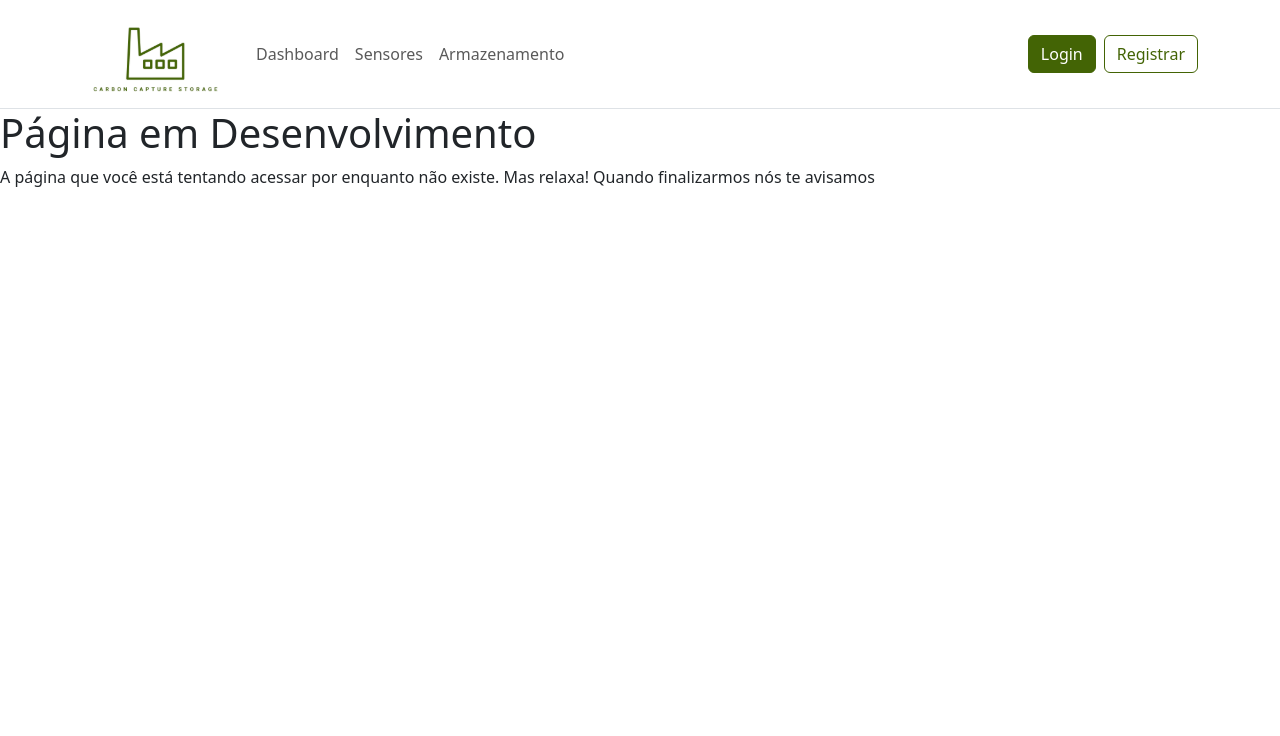
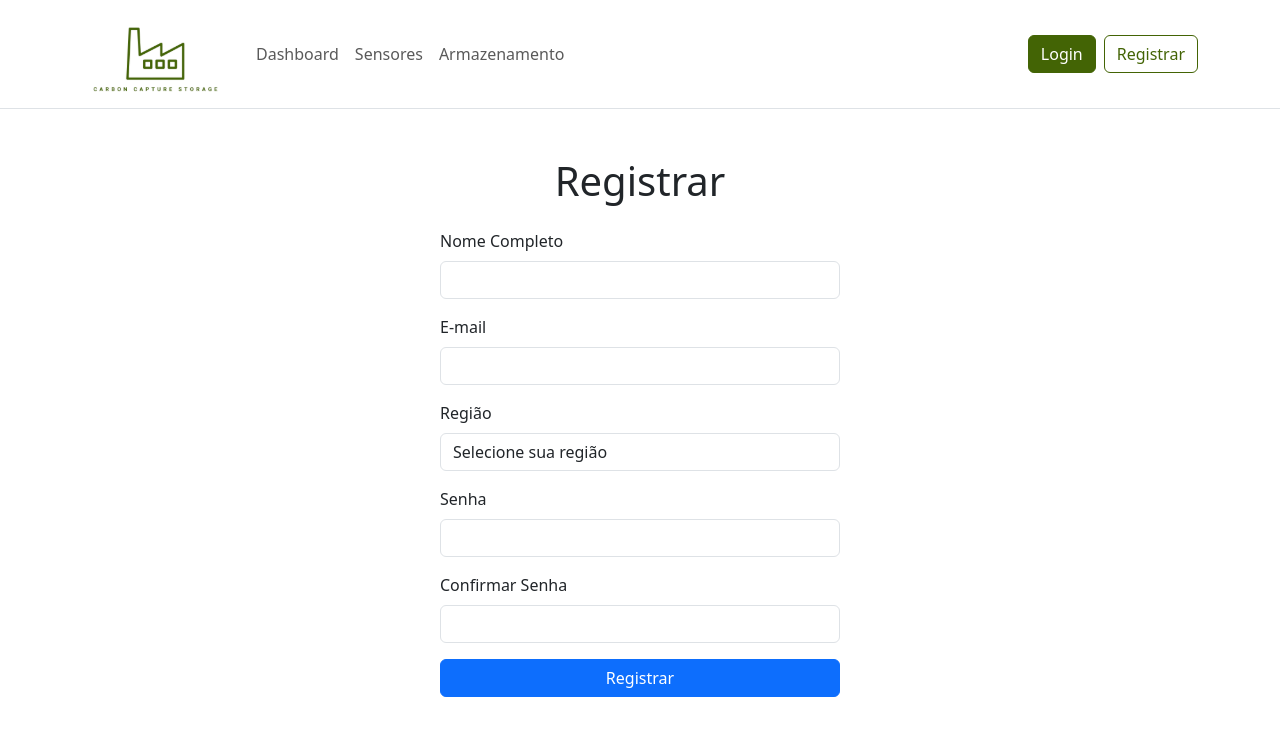
Before and after one commit to Monteiro77/CCS, a React (Vite) app: page /register in a window 1280 px wide. Shown: the top 736 px of the page. Built offline with nearby package versions, Linux system fonts and the light colour scheme.

Commit message:
Página Register criada

```diff
--- a/src/assets/components/Header/Index.jsx
+++ b/src/assets/components/Header/Index.jsx
@@ -37,7 +37,8 @@ export default function Header() {
               <button className={`btn ${styles.loginButton} me-2`}>Login</button> {/* Usando a classe CSS Module */}
               <div className="btn-group">
                 <button type="button" className={`btn btn-outline-success ${styles.registerButton}`} data-bs-toggle="dropdown" aria-expanded="false">
-                  Registrar
+                <Link to="/register" className="nav-link"> Registrar </Link>
+
                 </button>
               </div>
             </div>
--- /dev/null
+++ b/src/assets/pages/Register/Index.jsx
@@ -0,0 +1,140 @@
+import React, { useState } from 'react';
+
+export default function Register() {
+  const [formData, setFormData] = useState({
+    fullName: '',
+    email: '',
+    region: '',
+    password: '',
+    confirmPassword: '',
+  });
+
+  const [error, setError] = useState('');
+  const [success, setSuccess] = useState('');
+
+  const handleChange = (e) => {
+    setFormData({
+      ...formData,
+      [e.target.name]: e.target.value,
+    });
+    setError('');
+    setSuccess('');
+  };
+
+  const handleSubmit = (e) => {
+    e.preventDefault();
+
+    // Validar campos obrigatórios
+    const { fullName, email, region, password, confirmPassword } = formData;
+    if (!fullName || !email || !region || !password || !confirmPassword) {
+      setError('Todos os campos são obrigatórios.');
+      return;
+    }
+
+    // Validar se as senhas coincidem
+    if (password !== confirmPassword) {
+      setError('As senhas não coincidem.');
+      return;
+    }
+
+    // Salvar no Local Storage
+    const users = JSON.parse(localStorage.getItem('users')) || [];
+    const newUser = { fullName, email, region, password };
+    localStorage.setItem('users', JSON.stringify([...users, newUser]));
+
+    setSuccess('Registro realizado com sucesso!');
+    setFormData({
+      fullName: '',
+      email: '',
+      region: '',
+      password: '',
+      confirmPassword: '',
+    });
+  };
+
+  return (
+    <div className="container mt-5">
+      <h1 className="text-center mb-4">Registrar</h1>
+      <form className="mx-auto" style={{ maxWidth: '400px' }} onSubmit={handleSubmit}>
+        {/* Nome completo */}
+        <div className="mb-3">
+          <label htmlFor="fullName" className="form-label">Nome Completo</label>
+          <input
+            type="text"
+            className="form-control"
+            id="fullName"
+            name="fullName"
+            value={formData.fullName}
+            onChange={handleChange}
+          />
+        </div>
+
+        {/* E-mail */}
+        <div className="mb-3">
+          <label htmlFor="email" className="form-label">E-mail</label>
+          <input
+            type="email"
+            className="form-control"
+            id="email"
+            name="email"
+            value={formData.email}
+            onChange={handleChange}
+          />
+        </div>
+
+        {/* Região */}
+        <div className="mb-3">
+          <label htmlFor="region" className="form-label">Região</label>
+          <select
+            className="form-control"
+            id="region"
+            name="region"
+            value={formData.region}
+            onChange={handleChange}
+          >
+            <option value="">Selecione sua região</option>
+            <option value="América do Norte">América do Norte</option>
+            <option value="América do Sul">América do Sul</option>
+            <option value="Europa">Europa</option>
+            <option value="África">África</option>
+            <option value="Ásia">Ásia</option>
+            <option value="Oceania">Oceania</option>
+          </select>
+        </div>
+
+        {/* Senha */}
+        <div className="mb-3">
+          <label htmlFor="password" className="form-label">Senha</label>
+          <input
+            type="password"
+            className="form-control"
+            id="password"
+            name="password"
+            value={formData.password}
+            onChange={handleChange}
+          />
+        </div>
+
+        {/* Confirmação da Senha */}
+        <div className="mb-3">
+          <label htmlFor="confirmPassword" className="form-label">Confirmar Senha</label>
+          <input
+            type="password"
+            className="form-control"
+            id="confirmPassword"
+            name="confirmPassword"
+            value={formData.confirmPassword}
+            onChange={handleChange}
+          />
+        </div>
+
+        {/* Mensagens de erro/sucesso */}
+        {error && <div className="alert alert-danger">{error}</div>}
+        {success && <div className="alert alert-success">{success}</div>}
+
+        {/* Botão de registro */}
+        <button type="submit" className="btn btn-primary w-100">Registrar</button>
+      </form>
+    </div>
+  );
+}
```
Also changed, not shown: src/main.jsx (+10 -8 lines).
